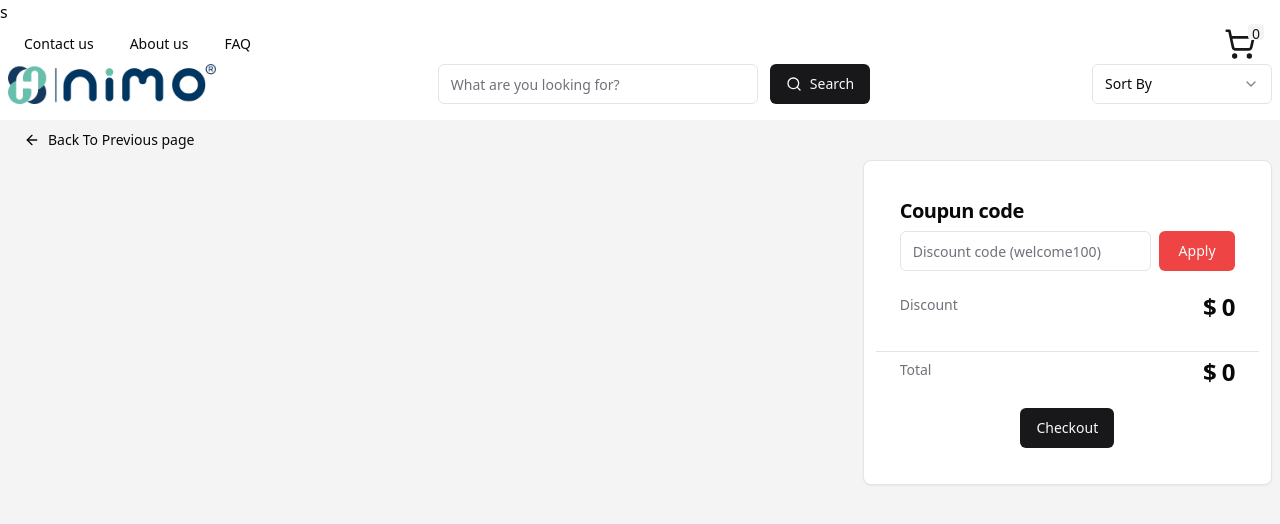
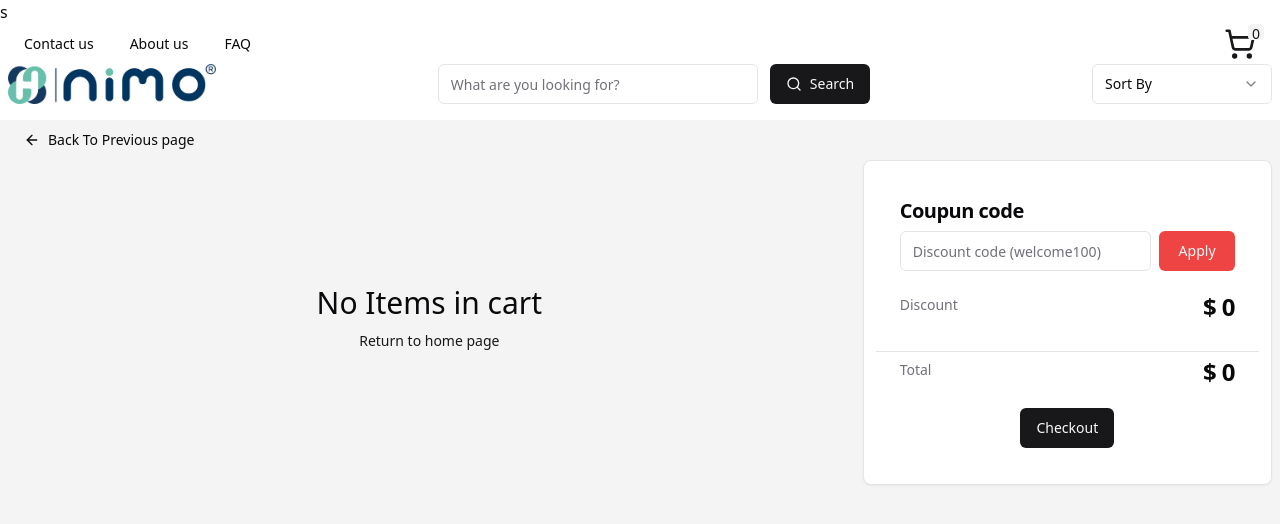
Before and after one commit to skoanton/webshop-api, a React (Vite) app: page /checkout in a window 1280 px wide. Shown: the top 524 px of the page. Built offline with nearby package versions, Linux system fonts and the light colour scheme.

Commit message:
added a page to empty cart

```diff
--- a/src/components/Checkout/Checkout.tsx
+++ b/src/components/Checkout/Checkout.tsx
@@ -17,6 +17,7 @@ import { CART_ACTION } from "@/contexts/CartContext/CartReducer";
 
 import { discountCodes } from "@/data/discounts";
 import CheckoutProduct from "./CheckoutProduct";
+import EmptyCheckout from "./EmptyCheckout";
 
 type CheckoutProps = {};
 
@@ -35,10 +36,13 @@ const Checkout = ({}: CheckoutProps) => {
         </section>
         <section className="flex justify-between w-full gap-3">
           <section className="w-2/3 flex flex-col gap-2">
-            {cartState.cart.items &&
+            {cartState.cart.items.length > 0 ? (
               cartState.cart.items.map((item) => {
                 return <CheckoutProduct key={item[0].id} item={item} />;
-              })}
+              })
+            ) : (
+              <EmptyCheckout />
+            )}
           </section>
           <section className="flex-grow">
             <Card className="p-3">
--- /dev/null
+++ b/src/components/Checkout/EmptyCheckout.tsx
@@ -0,0 +1,17 @@
+import { Link } from "react-router-dom";
+import { Button } from "../ui/button";
+
+type EmptyCheckoutProps = {};
+
+const EmptyCheckout = ({}: EmptyCheckoutProps) => {
+  return (
+    <div className="flex flex-col justify-center items-center w-full h-full bg-secondary">
+      <p className="text-3xl">No Items in cart</p>
+      <Link to="/">
+        <Button variant="link">Return to home page</Button>
+      </Link>
+    </div>
+  );
+};
+
+export default EmptyCheckout;
--- a/src/contexts/ItemContext/ItemsReducer.ts
+++ b/src/contexts/ItemContext/ItemsReducer.ts
@@ -1,6 +1,5 @@
 import { Item } from "@/types/itemsType";
 import { ItemsAction } from "./ItemsContext";
-import { title } from "process";
 
 export enum ITEM_ACTION  {
     ADD = "ADD",
```
